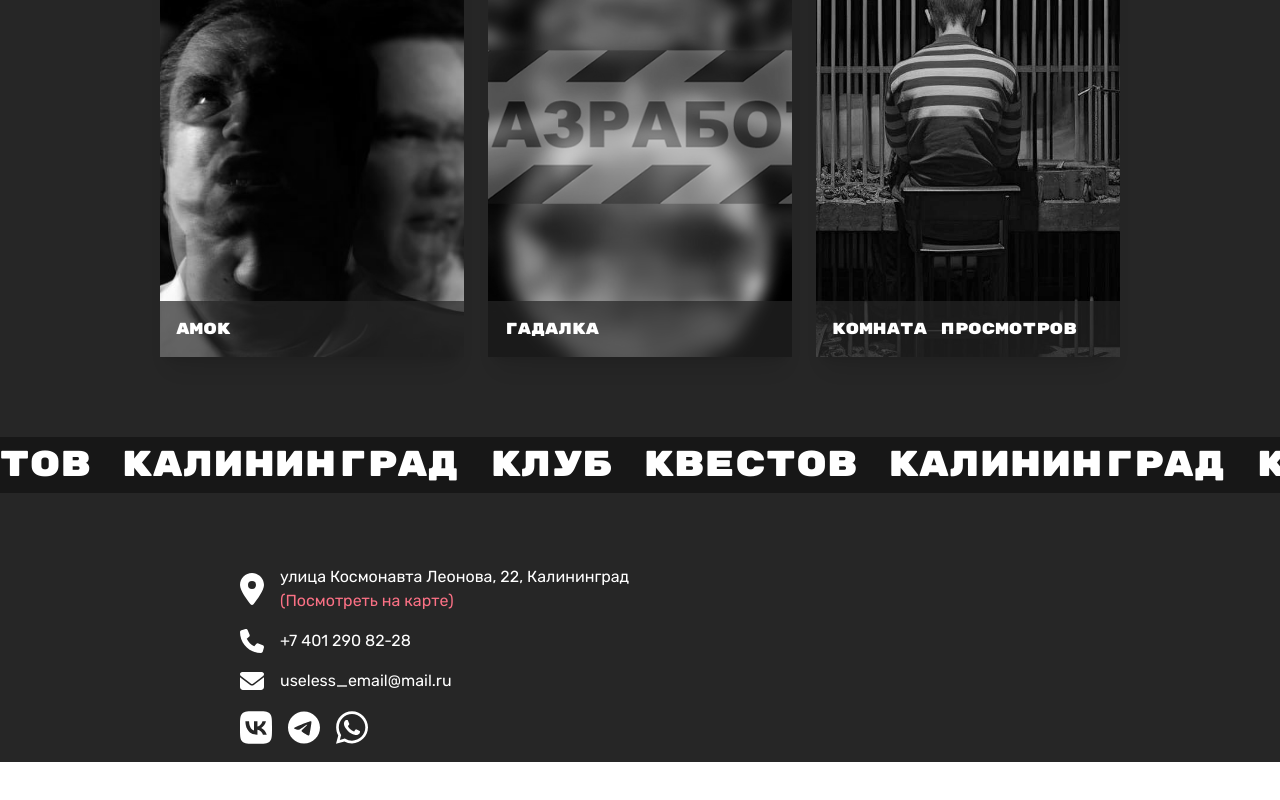
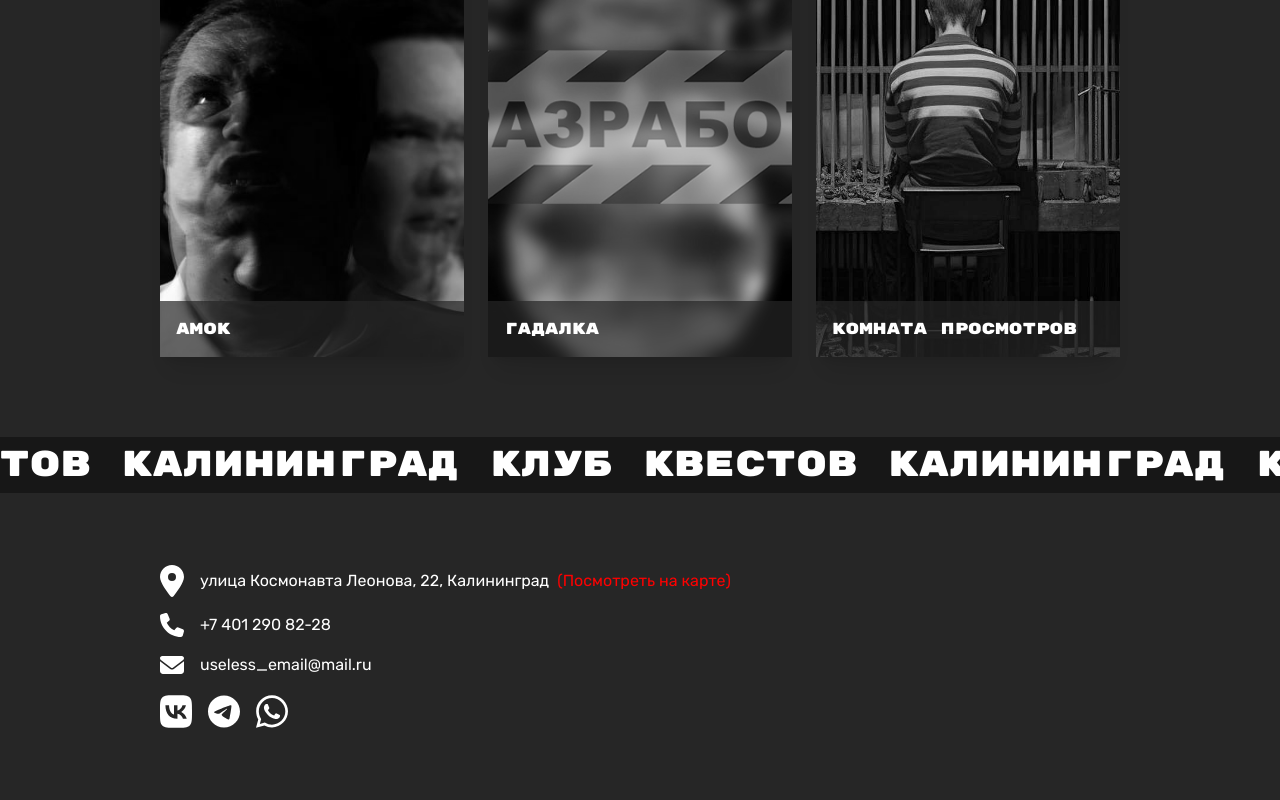
Before and after one commit to helgasurojakova/horror-quest, a Next.js app: page / in a window 1280 px wide. Shown: the part 1051-1851 px from the top of the page. Before the commit the page ends 1813 px from the top, so only its background shows below. Built offline with nearby package versions, Linux system fonts and the light colour scheme.

Commit message:
fix(footer): changed styles

```diff
--- a/src/app/globals.css
+++ b/src/app/globals.css
@@ -69,3 +69,7 @@ body {
     transform: translate3d(-100%, 0, 0);
   }
 }
+
+a {
+  width: fit-content;
+}
--- a/src/components/Footer/index.tsx
+++ b/src/components/Footer/index.tsx
@@ -10,15 +10,19 @@ import { contacts } from '@/config'
 
 export default function Footer() {
   return (
-    <footer className="w-full p-4 xl:px-60 lg:px-40 md:px-20 sm:px-4">
+    <footer
+      className="w-full
+      p-4 2xl:px-60 lg:px-40 md:px-20 sm:px-4
+      pb-16 2xl:pb-24 md:pb-20
+      "
+    >
       <div className="flex flex-col gap-4">
         <div className="flex gap-4 items-center">
           <Image src={location} alt="Локация" className="w-6" />
-          <div>
+          <div className="flex flex-wrap gap-2">
             <span>{contacts.adderss}</span>
-            <br />
             <a
-              className="text-rose-400"
+              className="text-main-red"
               href={contacts.yandexMapLink}
               target="_blank"
             >
```
